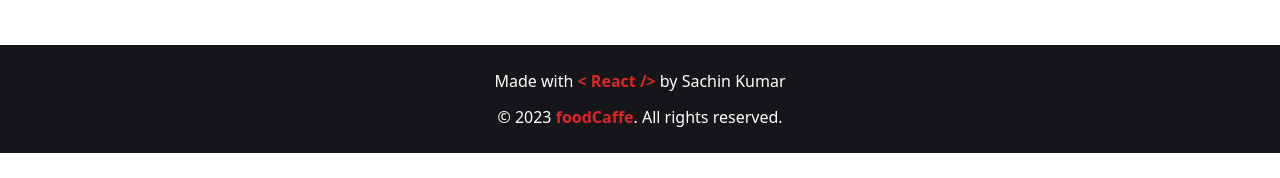
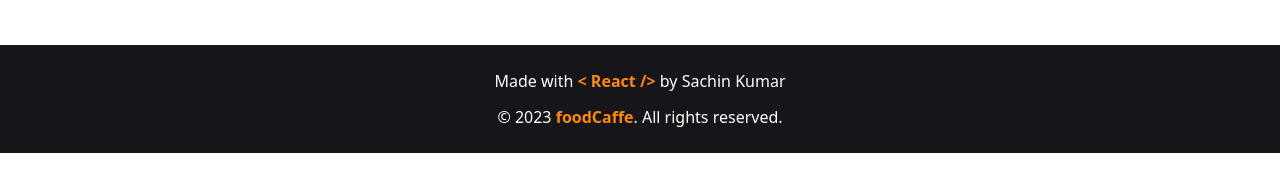
Before and after one commit to sachinDev07/React, a React (Vite) app: page / in a window 1280 px wide. Shown: the part 303-481 px from the top of the page. Built offline with nearby package versions, Linux system fonts and the light colour scheme; no server answers.

Commit message:
just color changed

```diff
--- a/src/components/Footer.jsx
+++ b/src/components/Footer.jsx
@@ -8,8 +8,8 @@
 
     return (
         <div data-testid='footer' className="bg-[#16161a] py-2 px-11 mt-12 flex flex-col gap-y-3 justify-center items-center ">
-            <h3  className="text-[#fffffe] mt-4">Made with <span data-testid="course-name" className="text-base text-red-600 font-extrabold">{("<")} {user.course} {("/>")}</span> by Sachin Kumar</h3>
-            <h5 className="text-[#fffffe] mb-4">&copy; 2023 <span className="text-red-600 font-bold"><Link to="/">foodCaffe</Link></span>. All rights reserved.</h5>
+            <h3  className="text-[#fffffe] mt-4">Made with <span data-testid="course-name" className="text-base text-[#ff8906] font-extrabold">{("<")} {user.course} {("/>")}</span> by Sachin Kumar</h3>
+            <h5 className="text-[#fffffe] mb-4">&copy; 2023 <span className="text-[#ff8906] font-bold"><Link to="/">foodCaffe</Link></span>. All rights reserved.</h5>
         </div>
     )
 };
```
